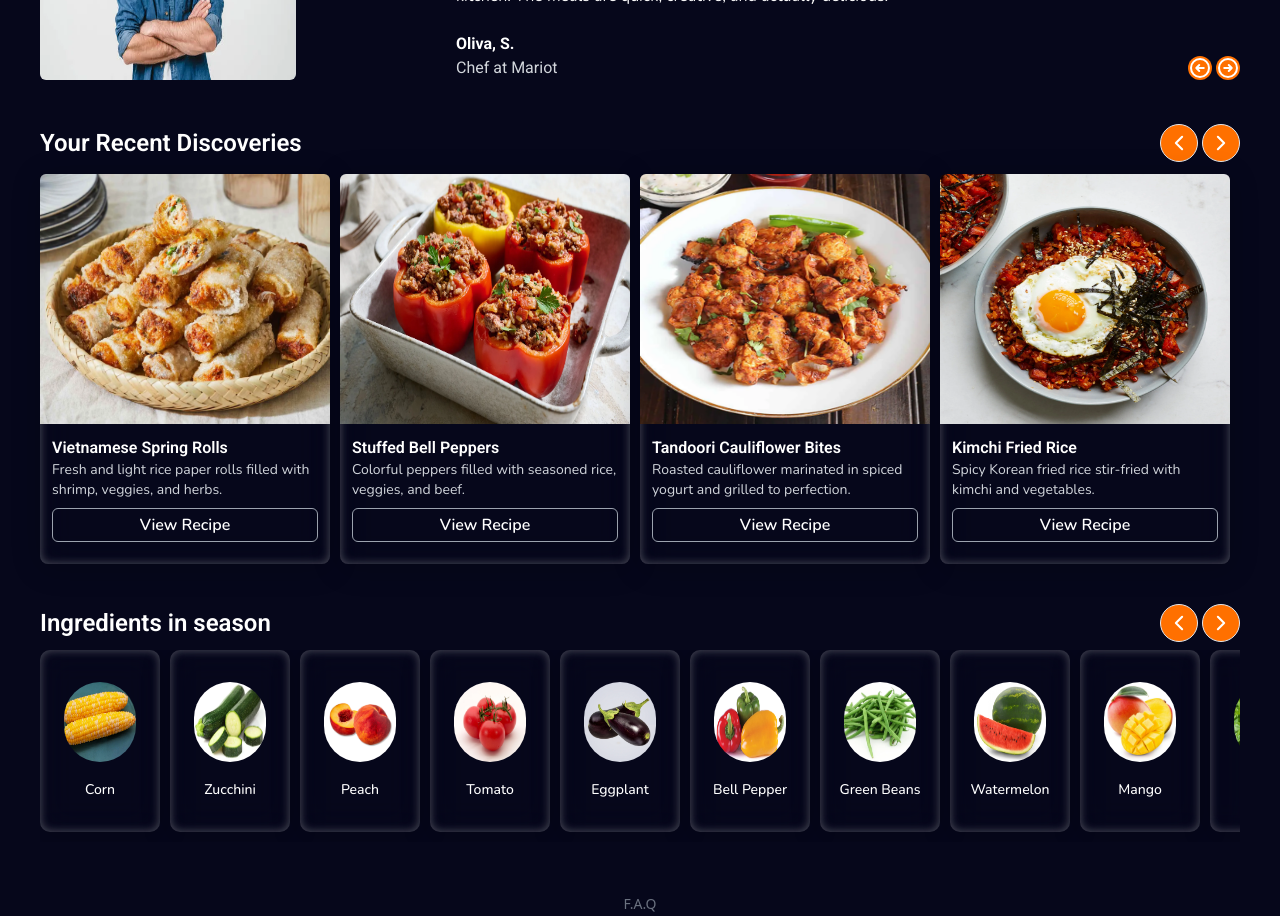
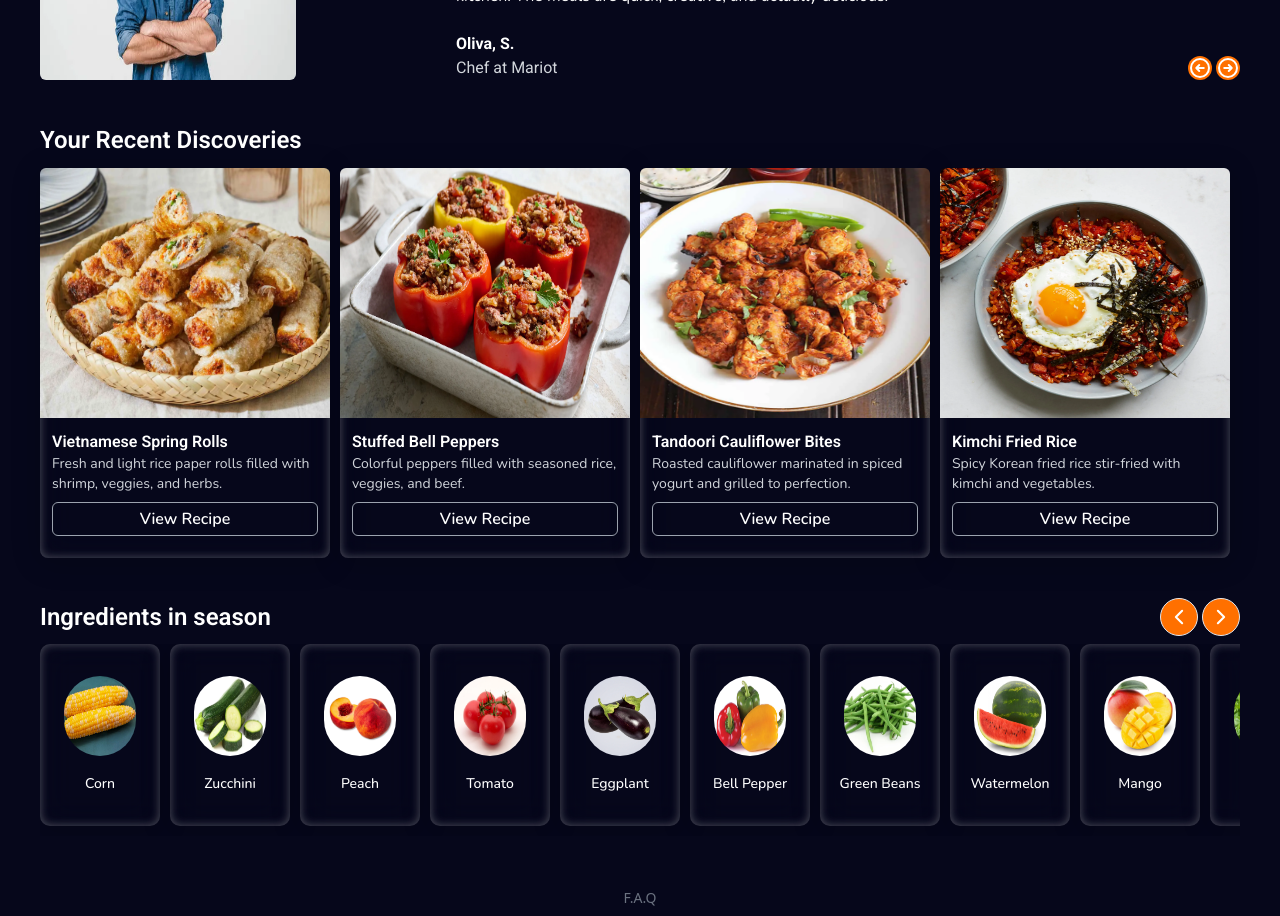
Before and after one commit to AimableUK/Tasty_Mundo, a React (Vite) app: page / in a window 1280 px wide. Shown: the part 2100-3016 px from the top of the page. Built offline with nearby package versions, Linux system fonts and the light colour scheme; a web font is replaced by a local one.

Commit message:
Worked with the referencing in scrolling in the images

```diff
--- a/src/Components/Home/Home.jsx
+++ b/src/Components/Home/Home.jsx
@@ -1,108 +1,32 @@
+import { useRef } from "react";
+
+// client
 import client from "../../assets/client.webp";
 import clientResult from "../../assets/clientResult.webp";
+
+// testimonial
 import testimonialImg from "../../assets/testimonial.webp";
+
+// canvas
 import CosmosCanvas from "../canvas/CosmosCanvas";
-import trendingFlavors from "../../Data/trendingFlavors.js";
-import NewFoods from "../../Data/NewFoods.js";
-import recentDiscoveries from "../../Data/recentDiscoveries.js";
-import ingredientsInSeason from "../../Data/ingredientsInSeason.js";
+
+// foods
+import trendingFlavors from "../../Data/TastyFoods/trendingFlavors.js";
+import NewFoods from "../../Data/TastyFoods/NewFoods.js";
+import recentDiscoveries from "../../Data/TastyFoods/recentDiscoveries.js";
+import ingredientsInSeason from "../../Data/TastyFoods/ingredientsInSeason.js";
+
+// welcome text
+import taglines from "../../Data/WelcomeText/taglines.js";
+import subTaglines from "../../Data/WelcomeText/subTaglines.js";
+import placeholders from "../../Data/WelcomeText/placeholders.js";
+
+// faq
+import faqData from "../../Data/FAQ/faqData.js";
 
 const Home = () => {
-  const taglines = [
-    "Unleash Your Inner Chef.",
-    "Flavorful Creativity, Unlocked.",
-    "Turn Ingredients into Inspiration.",
-    "AI That Cooks with You.",
-    "Cook Smarter with AI.",
-    "Your Imagination, Our Intelligence.",
-    "Recipes Born from Your Pantry.",
-    "Discover Dishes, Not Limits.",
-    "Creativity Meets Cuisine.",
-    "From Ingredients to Ideas.",
-    "Food Ideas, Reimagined.",
-    "Smart Cooking Starts Here.",
-    "Inspiration, Served Fresh.",
-    "A New Recipe Every Time.",
-    "Generative AI, Tasty Results.",
-    "Let AI Stir Your Imagination.",
-    "Your Ingredients, Infinite Recipes.",
-    "Think It. Taste It.",
-    "Cooking Reimagined by AI.",
-    "Invent Your Next Favorite Dish.",
-  ];
-
-  const subTaglines = [
-    "Let our intelligent recipe engine turn your everyday ingredients into exciting, chef-inspired meals in seconds.",
-    "Tired of wondering what to cook? Simply enter what you have, and let our AI serve up delicious recipe ideas tailored just for you.",
-    "Discover how cutting-edge generative AI can revolutionize your kitchen—turning simple groceries into gourmet inspiration.",
-    "From what's left in your fridge to a full dinner plan, our AI helps you make the most of every ingredient you have.",
-    "Generate unique, step-by-step recipes using AI trained to understand flavors, combinations, and your personal preferences.",
-    "Experience a smarter way to cook: just type in your ingredients and watch our AI create something extraordinary for you.",
-    "Let go of the guesswork—our platform analyzes your inputs to deliver curated, creative, and delicious recipes in real time.",
-    "Empower your cooking journey with AI that understands your pantry, your taste, and your time constraints.",
-    "With every reload, discover a new idea—our generative AI brings unlimited culinary creativity right to your fingertips.",
-    "AI-driven cooking isn't the future—it's now. Explore intelligent recipes built from the items you already own.",
-    "Say goodbye to boring meals. Our platform transforms basic supplies into mouthwatering experiences using smart technology.",
-    "Your kitchen companion for effortless cooking—AI helps you plan, create, and enjoy meals like never before.",
-    "We combine artificial intelligence and culinary knowledge to help you make the most of every bite.",
-    "Enter your ingredients and explore creative meal ideas you never knew you could cook at home.",
-    "No matter your skill level, our AI guides you through personalized recipe creation, one smart suggestion at a time.",
-    "Build better meals without the stress—our AI helps you discover, adapt, and create recipes based on your lifestyle.",
-    "An effortless cooking assistant that listens to what you have and tells you what to make.",
-    "Experience the joy of cooking without the planning—our recipe AI handles that for you with a fresh twist every time.",
-    "Whether you're meal prepping or improvising dinner, our AI is here to inspire your inner chef.",
-    "Cooking should be fun, not frustrating. Let our AI simplify your decisions and spice up your meals.",
-  ];
-
-  const placeholders = [
-    "What's in your fridge?",
-    "Enter what you have...",
-    "Type your ingredients...",
-    "Got veggies? Type here...",
-    "What are you cooking with?",
-    "List your ingredients...",
-    "Tell me what's at home...",
-    "Share your ingredients...",
-    "Got food? Let's cook!",
-    "Start with what you have...",
-    "Any leftovers to use?",
-    "What do you have today?",
-    "Input what's on hand...",
-    "Cooking with what today?",
-    "Have tomatoes? Or rice?",
-    "Type what's in the kitchen...",
-    "What's in your basket?",
-    "Drop your ingredients here...",
-    "Got anything to cook with?",
-    "What's your meal idea?",
-  ];
-
-  const faqData = [
-    {
-      id: 1,
-      question: "How does Tasty Mundo work?",
-      answer:
-        "Our AI analyzes the ingredients you provide and instantly suggests recipe ideas based on culinary data, flavor profiles, and nutritional insights.",
-    },
-    {
-      id: 2,
-      question: "Can I customize the recipes to fit my diet?",
-      answer:
-        "Absolutely! You can filter by dietary needs such as vegetarian, gluten-free, keto, and more.",
-    },
-    {
-      id: 3,
-      question: "Is the site free to use?",
-      answer:
-        "Yes, our core features are completely free. Premium features may be added later to enhance your experience.",
-    },
-    {
-      id: 4,
-      question: "Can I save my favorite recipes?",
-      answer:
-        "Yes! when you submit ingredients, Our AI automatically saves them with the Generated Recipe for you to use Later.",
-    },
-  ];
+  const trendingRef = useRef(null);
+  const ingredientsRef = useRef(null);
 
   function getRandomItem(array) {
     return array[Math.floor(Math.random() * array.length)];
@@ -111,6 +35,13 @@ const Home = () => {
   const randomTagline = getRandomItem(taglines);
   const randomSubTagline = getRandomItem(subTaglines);
   const randomPlaceholder = getRandomItem(placeholders);
+
+  // Trending Flavors
+  const scrollLeft = (ref) =>
+    ref.current?.scrollBy({ left: -200, behavior: "smooth" });
+
+  const scrollRight = (ref) =>
+    ref.current?.scrollBy({ left: 200, behavior: "smooth" });
 
   return (
     <div>
@@ -231,7 +162,10 @@ const Home = () => {
             Trending Flavors
           </h1>
           <div className="flex flex-row flex-wrap gap-1">
-            <button className="rounded-full bg-primaryColor border p-2 active:scale-90 transition-all duration-150 ease-in">
+            <button
+              onClick={() => scrollLeft(trendingRef)}
+              className="rounded-full bg-primaryColor border p-2 active:scale-90 transition-all duration-150 ease-in"
+            >
               <svg
                 xmlns="http://www.w3.org/2000/svg"
                 fill="none"
@@ -247,7 +181,10 @@ const Home = () => {
                 />
               </svg>
             </button>
-            <button className="rounded-full bg-primaryColor border p-2 active:scale-90 transition-all duration-150 ease-in">
+            <button
+              onClick={() => scrollRight(trendingRef)}
+              className="rounded-full bg-primaryColor border p-2 active:scale-90 transition-all duration-150 ease-in"
+            >
               <svg
                 xmlns="http://www.w3.org/2000/svg"
                 fill="none"
@@ -267,7 +204,10 @@ const Home = () => {
         </div>
 
         {/* Flavors */}
-        <div className="flex flex-row overflow-x-scroll scrollbar-hide whitespace-nowrap">
+        <div
+          ref={trendingRef}
+          className="flex flex-row overflow-x-scroll scrollbar-hide whitespace-nowrap"
+        >
           {trendingFlavors.map(({ id, src, alt, label }) => (
             <div key={id} className="menu flex flex-col items-center mx-2">
               <img
@@ -451,45 +391,9 @@ const Home = () => {
       {/* Your Recent Discorvies */}
       <section className="p-3 md:px-10 pt-8 bg-primaryBody text-white">
         {/* Header */}
-        <div className="flex flex-row justify-between items-center">
-          <h1 className="font-roboto text-lg md:text-2xl font-semibold">
-            Your Recent Discoveries
-          </h1>
-          <div className="flex flex-row flex-wrap gap-1">
-            <button className="rounded-full bg-primaryColor border p-2 active:scale-90 transition-all duration-150 ease-in">
-              <svg
-                xmlns="http://www.w3.org/2000/svg"
-                fill="none"
-                viewBox="0 0 24 24"
-                strokeWidth={2.5}
-                stroke="currentColor"
-                className="size-5 text-white"
-              >
-                <path
-                  strokeLinecap="round"
-                  strokeLinejoin="round"
-                  d="M15.75 19.5 8.25 12l7.5-7.5"
-                />
-              </svg>
-            </button>
-            <button className="rounded-full bg-primaryColor border p-2 active:scale-90 transition-all duration-150 ease-in">
-              <svg
-                xmlns="http://www.w3.org/2000/svg"
-                fill="none"
-                viewBox="0 0 24 24"
-                strokeWidth={2.5}
-                stroke="currentColor"
-                className="size-5 text-white"
-              >
-                <path
-                  strokeLinecap="round"
-                  strokeLinejoin="round"
-                  d="m8.25 4.5 7.5 7.5-7.5 7.5"
-                />
-              </svg>
-            </button>
-          </div>
-        </div>
+        <h1 className="font-roboto text-lg md:text-2xl font-semibold">
+          Your Recent Discoveries
+        </h1>
 
         <div className="my-3 grid grid-cols-1 md:grid-cols-2 lg:grid-cols-4 gap-y-4">
           {recentDiscoveries.slice(0, 4).map((food) => (
@@ -522,7 +426,10 @@ const Home = () => {
             Ingredients in season
           </h1>
           <div className="flex flex-row flex-wrap gap-1">
-            <button className="rounded-full bg-primaryColor border p-2 active:scale-90 transition-all duration-150 ease-in">
+            <button
+              onClick={() => scrollLeft(ingredientsRef)}
+              className="rounded-full bg-primaryColor border p-2 active:scale-90 transition-all duration-150 ease-in"
+            >
               <svg
                 xmlns="http://www.w3.org/2000/svg"
                 fill="none"
@@ -538,7 +445,10 @@ const Home = () => {
                 />
               </svg>
             </button>
-            <button className="rounded-full bg-primaryColor border p-2 active:scale-90 transition-all duration-150 ease-in">
+            <button
+              onClick={() => scrollRight(ingredientsRef)}
+              className="rounded-full bg-primaryColor border p-2 active:scale-90 transition-all duration-150 ease-in"
+            >
               <svg
                 xmlns="http://www.w3.org/2000/svg"
                 fill="none"
@@ -558,7 +468,10 @@ const Home = () => {
         </div>
 
         {/* Flavors */}
-        <div className="flex flex-row overflow-x-scroll scrollbar-hide whitespace-nowrap">
+        <div
+          ref={ingredientsRef}
+          className="flex flex-row overflow-x-scroll scrollbar-hide whitespace-nowrap"
+        >
           {ingredientsInSeason.map(({ id, src, alt, label }) => (
             <div key={id} className="menu flex flex-col items-center mx-2">
               <img
--- /dev/null
+++ b/src/Data/FAQ/faqData.js
@@ -0,0 +1,27 @@
+const faqData = [
+  {
+    id: 1,
+    question: "How does Tasty Mundo work?",
+    answer:
+      "Our AI analyzes the ingredients you provide and instantly suggests recipe ideas based on culinary data, flavor profiles, and nutritional insights.",
+  },
+  {
+    id: 2,
+    question: "Can I customize the recipes to fit my diet?",
+    answer:
+      "Absolutely! You can filter by dietary needs such as vegetarian, gluten-free, keto, and more.",
+  },
+  {
+    id: 3,
+    question: "Is the site free to use?",
+    answer:
+      "Yes, our core features are completely free. Premium features may be added later to enhance your experience.",
+  },
+  {
+    id: 4,
+    question: "Can I save my favorite recipes?",
+    answer:
+      "Yes! when you submit ingredients, Our AI automatically saves them with the Generated Recipe for you to use Later.",
+  },
+];
+export default faqData;
--- /dev/null
+++ b/src/Data/WelcomeText/placeholders.js
@@ -0,0 +1,24 @@
+const placeholders = [
+  "What's in your fridge?",
+  "Enter what you have...",
+  "Type your ingredients...",
+  "Got veggies? Type here...",
+  "What are you cooking with?",
+  "List your ingredients...",
+  "Tell me what's at home...",
+  "Share your ingredients...",
+  "Got food? Let's cook!",
+  "Start with what you have...",
+  "Any leftovers to use?",
+  "What do you have today?",
+  "Input what's on hand...",
+  "Cooking with what today?",
+  "Have tomatoes? Or rice?",
+  "Type what's in the kitchen...",
+  "What's in your basket?",
+  "Drop your ingredients here...",
+  "Got anything to cook with?",
+  "What's your meal idea?",
+];
+
+export default placeholders;
--- /dev/null
+++ b/src/Data/WelcomeText/subTaglines.js
@@ -0,0 +1,24 @@
+const subTaglines = [
+  "Let our intelligent recipe engine turn your everyday ingredients into exciting, chef-inspired meals in seconds.",
+  "Tired of wondering what to cook? Simply enter what you have, and let our AI serve up delicious recipe ideas tailored just for you.",
+  "Discover how cutting-edge generative AI can revolutionize your kitchen—turning simple groceries into gourmet inspiration.",
+  "From what's left in your fridge to a full dinner plan, our AI helps you make the most of every ingredient you have.",
+  "Generate unique, step-by-step recipes using AI trained to understand flavors, combinations, and your personal preferences.",
+  "Experience a smarter way to cook: just type in your ingredients and watch our AI create something extraordinary for you.",
+  "Let go of the guesswork—our platform analyzes your inputs to deliver curated, creative, and delicious recipes in real time.",
+  "Empower your cooking journey with AI that understands your pantry, your taste, and your time constraints.",
+  "With every reload, discover a new idea—our generative AI brings unlimited culinary creativity right to your fingertips.",
+  "AI-driven cooking isn't the future—it's now. Explore intelligent recipes built from the items you already own.",
+  "Say goodbye to boring meals. Our platform transforms basic supplies into mouthwatering experiences using smart technology.",
+  "Your kitchen companion for effortless cooking—AI helps you plan, create, and enjoy meals like never before.",
+  "We combine artificial intelligence and culinary knowledge to help you make the most of every bite.",
+  "Enter your ingredients and explore creative meal ideas you never knew you could cook at home.",
+  "No matter your skill level, our AI guides you through personalized recipe creation, one smart suggestion at a time.",
+  "Build better meals without the stress—our AI helps you discover, adapt, and create recipes based on your lifestyle.",
+  "An effortless cooking assistant that listens to what you have and tells you what to make.",
+  "Experience the joy of cooking without the planning—our recipe AI handles that for you with a fresh twist every time.",
+  "Whether you're meal prepping or improvising dinner, our AI is here to inspire your inner chef.",
+  "Cooking should be fun, not frustrating. Let our AI simplify your decisions and spice up your meals.",
+];
+
+export default subTaglines;
--- /dev/null
+++ b/src/Data/WelcomeText/taglines.js
@@ -0,0 +1,24 @@
+const taglines = [
+  "Unleash Your Inner Chef.",
+  "Flavorful Creativity, Unlocked.",
+  "Turn Ingredients into Inspiration.",
+  "AI That Cooks with You.",
+  "Cook Smarter with AI.",
+  "Your Imagination, Our Intelligence.",
+  "Recipes Born from Your Pantry.",
+  "Discover Dishes, Not Limits.",
+  "Creativity Meets Cuisine.",
+  "From Ingredients to Ideas.",
+  "Food Ideas, Reimagined.",
+  "Smart Cooking Starts Here.",
+  "Inspiration, Served Fresh.",
+  "A New Recipe Every Time.",
+  "Generative AI, Tasty Results.",
+  "Let AI Stir Your Imagination.",
+  "Your Ingredients, Infinite Recipes.",
+  "Think It. Taste It.",
+  "Cooking Reimagined by AI.",
+  "Invent Your Next Favorite Dish.",
+];
+
+export default taglines;
```
Also changed, not shown: src/Data/TastyFoods/NewFoods.js (renamed from src/Data/NewFoods.js, +15 -15 lines), src/Data/TastyFoods/ingredientsInSeason.js (renamed from src/Data/ingredientsInSeason.js, +12 -12 lines), src/Data/TastyFoods/recentDiscoveries.js (renamed from src/Data/recentDiscoveries.js, +12 -12 lines), src/Data/TastyFoods/trendingFlavors.js (renamed from src/Data/trendingFlavors.js, +12 -12 lines).
